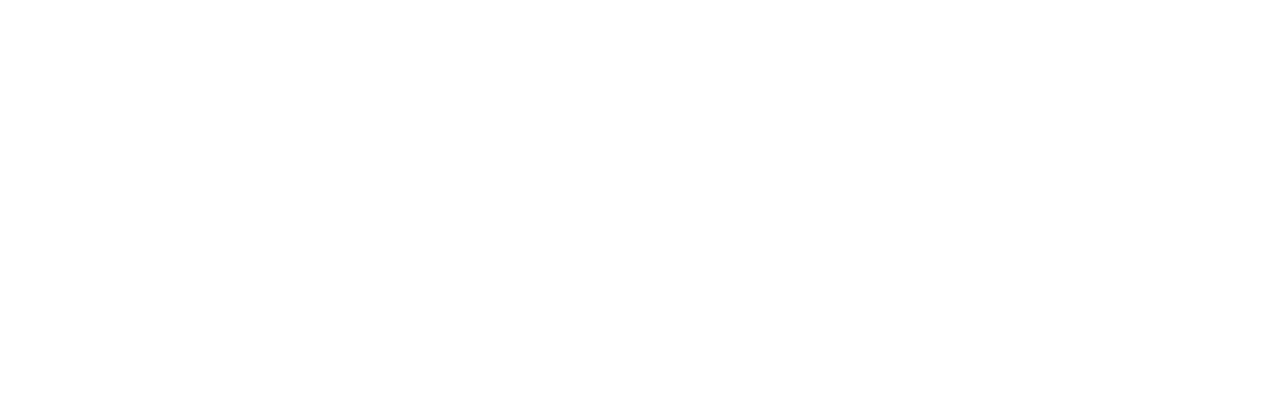
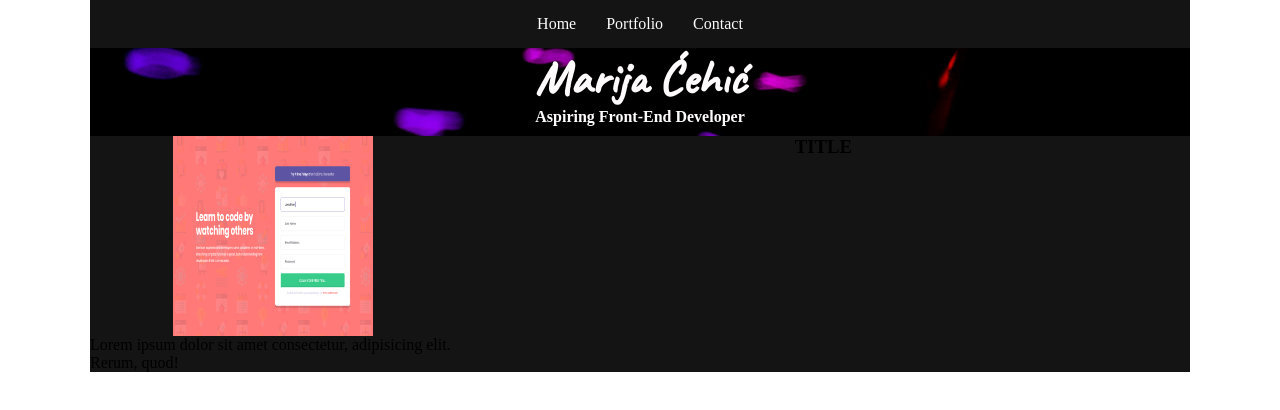
Before and after one commit to cehicm/cehicm.github.io, a plain HTML site: page portfolio.html in a window 1280 px wide. Drawn offline with Linux system fonts and the light colour scheme.

Commit message:
started portfolio page

```diff
--- a/portfolio.html
+++ b/portfolio.html
@@ -1,9 +1,51 @@
+<!DOCTYPE html>
 <html lang="en">
   <head>
-    <meta charset="UTF-8" />
-    <meta http-equiv="X-UA-Compatible" content="IE=edge" />
-    <meta name="viewport" content="width=device-width, initial-scale=1.0" />
-    <title>Document</title>
+    <link
+      rel="stylesheet"
+      href="https://use.fontawesome.com/releases/v5.15.2/css/all.css"
+      integrity="sha384-vSIIfh2YWi9wW0r9iZe7RJPrKwp6bG+s9QZMoITbCckVJqGCCRhc+ccxNcdpHuYu"
+      crossorigin="anonymous"
+    />
+    <link rel="preconnect" href="https://fonts.gstatic.com" />
+    <link
+      href="https://fonts.googleapis.com/css2?family=Caveat&family=Inconsolata:wght@300;400;600&display=swap"
+      rel="stylesheet"
+    />
+    <meta charset="utf-8" />
+    <meta
+      name="viewport"
+      content="width=device-width, initial-scale=1, maximum-scale=1, minimum-scale=1, user-scalable=no"
+    />
+    <meta http-equiv="X-UA-Compatible" content="IE=edge,chrome=1" />
+    <meta name="format-detection" content="telephone=no" />
+    <title>Marija Ćehić</title>
+    <link rel="stylesheet" href="/css/style.css" />
   </head>
-  <body></body>
+  <body>
+    <div class="page_container">
+      <header id="header">
+        <nav id="nav">
+          <ul>
+            <li><a href="portfolio.html">Home</a></li>
+            <li><a href="#portfolio_scroll">Portfolio</a></li>
+            <li><a href="#contact_scroll">Contact</a></li>
+          </ul>
+        </nav>
+        <div class="main_heading">
+          <h1 class="">Marija Ćehić</h1>
+          <h2 class="main_heading_slogan">Aspiring front-end developer</h2>
+        </div>
+      </header>
+
+      <div class="portfolio_display">
+        <img src="/images/desktop-design.jpg" alt="mage to code project" />
+        <h3>TITLE</h3>
+
+        <p>
+          Lorem ipsum dolor sit amet consectetur, adipisicing elit. Rerum, quod!
+        </p>
+      </div>
+    </div>
+  </body>
 </html>
--- a/scss/style.scss
+++ b/scss/style.scss
@@ -154,6 +154,29 @@ html {
   }
 }
 
+// portfolio //
+
+.portfolio_display {
+  display: grid;
+  grid-template-columns: repeat(3, 1fr);
+  grid-template-rows: repeat(1, 1fr);
+  img {
+    width: 200px;
+    height: 200px;
+    grid-column-start: 1;
+    grid-row: 1;
+  }
+  h3 {
+    grid-column-end: 4;
+    text-align: center;
+    grid-column-start: 2;
+    grid-row: 1;
+  }
+  p {
+    grid-row: 2;
+  }
+}
+
 .footer {
   display: flex;
   font-size: 2rem;
```
Also changed, not shown: css/style.css, 1 other file.
